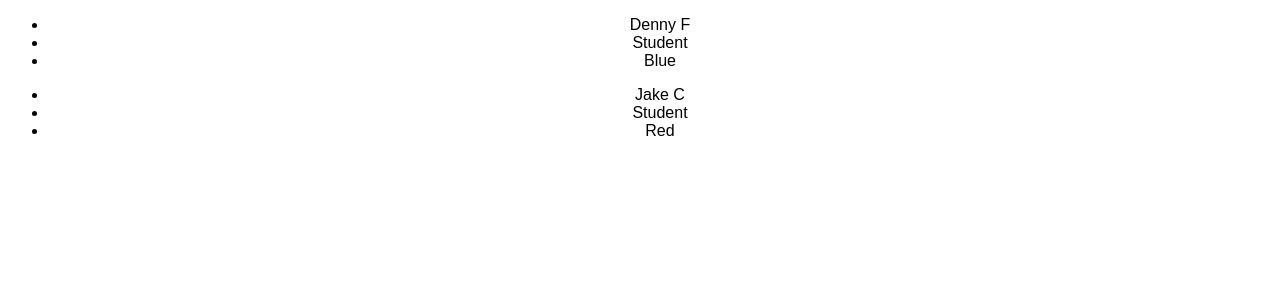
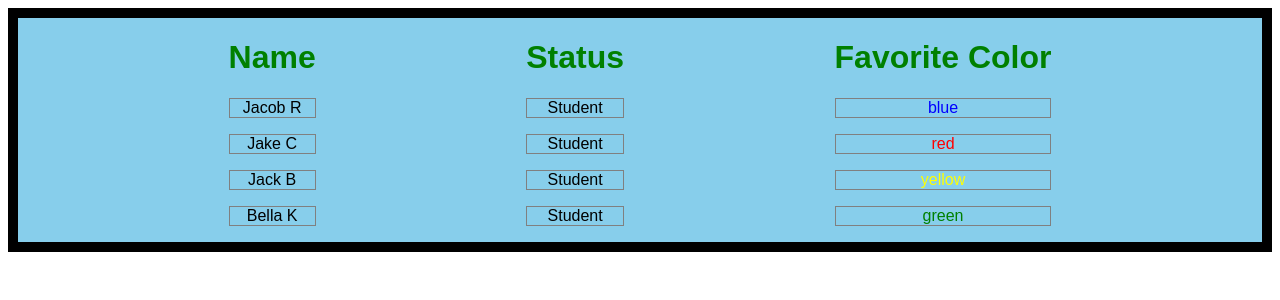
Before and after one commit to Denny29/Class-Roster, a React (Create React App) app: page / in a window 1280 px wide. Shown: the top 300 px of the page. Built offline with nearby package versions, Linux system fonts and the light colour scheme.

Commit message:
Added some CSS

```diff
--- a/src/App.js
+++ b/src/App.js
@@ -1,20 +1,41 @@
 import "./styles.css";
 
-function List(parm) {
+function printName(parm) {
+  return <p className="list">{parm.name}</p>;
+}
+function printStat(parm) {
+  return <p className="list">{parm.status}</p>;
+}
+function printColor(parm) {
   return (
-    <ul>
-      <li>{parm.name}</li>
-      <li>{parm.status}</li>
-      <li>{parm.favColor}</li>
-    </ul>
+    <p className="list">
+      <span className={parm.favColor}>{parm.favColor}</span>
+    </p>
   );
 }
 
 export default function App() {
   let arr = [
-    { name: "Denny F", status: "Student", favColor: "Blue" },
-    { name: "Jake C", status: "Student", favColor: "Red" }
+    { name: "Jacob R", status: "Student", favColor: "blue" },
+    { name: "Jake C", status: "Student", favColor: "red" },
+    { name: "Jack B", status: "Student", favColor: "yellow" },
+    { name: "Bella K", status: "Student", favColor: "green" }
   ];
 
-  return <div className="App">{arr.map(List)}</div>;
+  return (
+    <div className="App">
+      <div className="row">
+        <h1 className="title">Name</h1>
+        {arr.map(printName)}
+      </div>
+      <div className="row" id="mid">
+        <h1 className="title">Status</h1>
+        {arr.map(printStat)}
+      </div>
+      <div className="row">
+        <h1 className="title">Favorite Color</h1>
+        {arr.map(printColor)}
+      </div>
+    </div>
+  );
 }
--- a/src/styles.css
+++ b/src/styles.css
@@ -1,4 +1,30 @@
 .App {
   font-family: sans-serif;
+  display: flex;
+  justify-content: space-evenly;
   text-align: center;
+  border-top: 1px, solid, black;
+  border: 10px solid black;
+  background-color: skyblue;
 }
+
+.title {
+  color: green;
+}
+
+.list {
+  border: 1px solid grey;
+}
+
+.blue {
+  color: blue;
+}
+.red {
+  color: red;
+}
+.yellow {
+  color: yellow;
+}
+.green {
+  color: green;
+}
```
